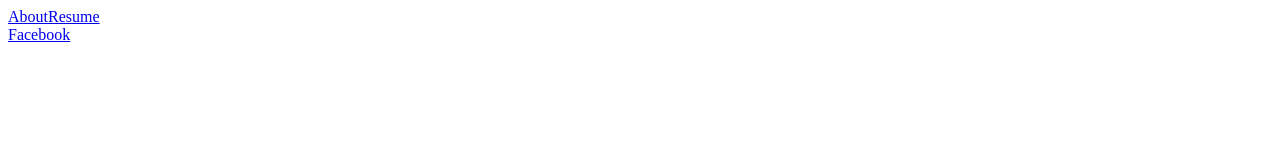
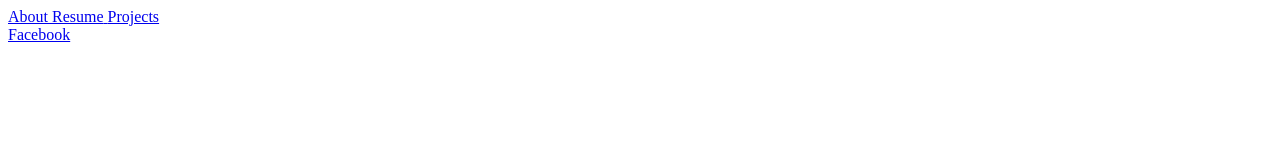
Before and after one commit to t-amitai/tamir-tech, a React app in the folder client/: page /#/welcome in a window 1280 px wide. Shown: the top 147 px of the page. Built offline with nearby package versions, Linux system fonts and the light colour scheme; the HTML template or start-up script is replaced by a standard one.

Commit message:
refactor header to use navigation array

```diff
--- a/client/src/components/Header.jsx
+++ b/client/src/components/Header.jsx
@@ -1,11 +1,20 @@
 import React from 'react'
 import { Link } from 'react-router-dom'
 
+const navigation = [
+    {name:'About', link:'about'},
+    {name:'Resume', link:'resume'},
+    {name:'Projects', link:'project'},
+]
 export default function Header() {
-return (
-    <nav>
-        <Link to='about'>About</Link>
-        <Link to='resume'>Resume</Link>
-    </nav>
-)
+    return (
+        <nav>
+            {navigation.map(nav => {
+                    return (
+                        <Link className="m-2" to={nav.link}> {nav.name} </Link>
+                    )
+                }
+            )}
+        </nav>
+    )
 }
```
